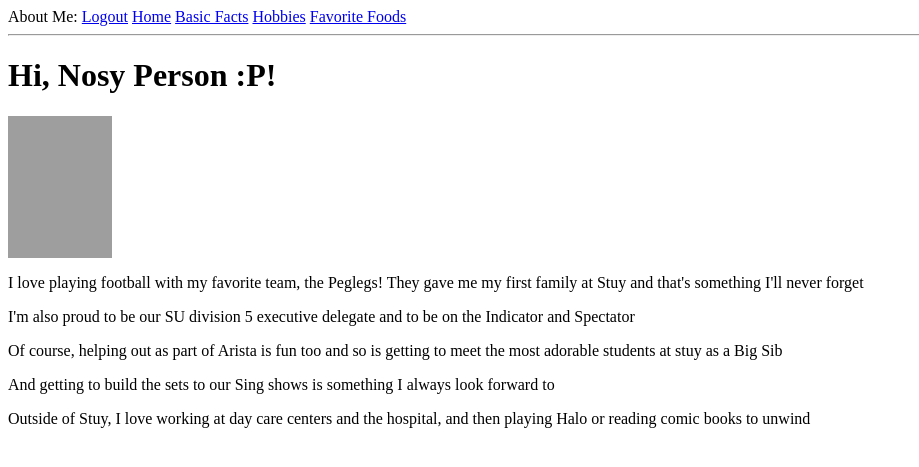
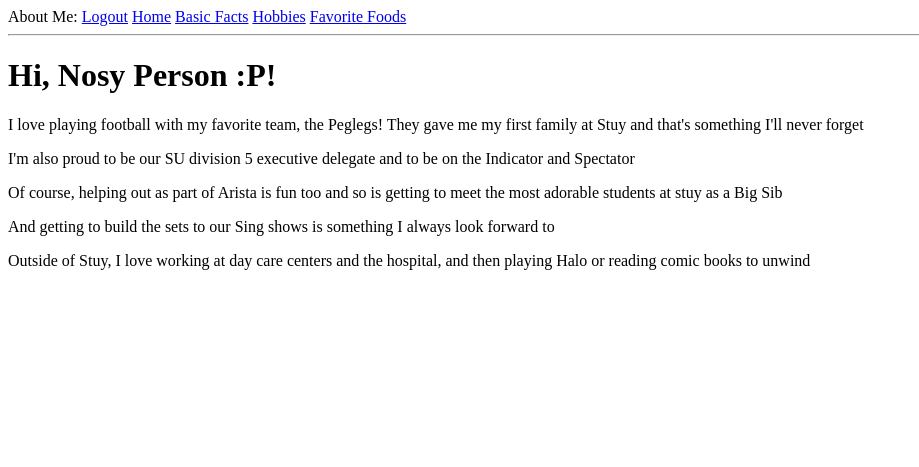
Before and after one commit to DamianWasilewicz/hear-hear-all-about, a Flask app: page /hobbies in a window 1280 px wide. Shown: the top 467 px of the page, without its empty margins (0-919 px from the left). Run offline with Flask 2, Linux system fonts and the light colour scheme; the visitor is signed in with stand-in values (Sample User, id 1); grey boxes are pictures that could not be loaded.

Commit message:
Update hobbies.html

```diff
--- a/app/templates/hobbies.html
+++ b/app/templates/hobbies.html
@@ -2,7 +2,6 @@
 
 {% block content %}
     <h1>Hi, Nosy Person :P!</h1>
-    <img src="AboutMe/app/Taekwondo.jpg" alt= "Me at my apex" width="104" height="142">
     <p>I love playing football with my favorite team, the Peglegs! They gave me my first family at Stuy and that's something I'll never forget</p>
     <p>I'm also proud to be our SU division 5 executive delegate and to be on the Indicator and Spectator</p>
     <p>Of course, helping out as part of Arista is fun too and so is getting to meet the most adorable students at stuy as a Big Sib</p>
```
